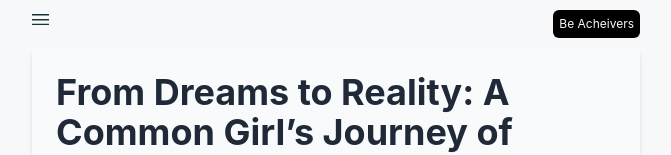
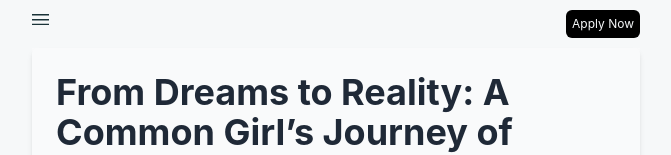
Before and after one commit to nadeemkhanrtm1/acheivers-org-2.0, a Next.js app: page /blog/from-dreams-to-reality-a-girls-journey-of-hope-and-resilience in a window 1280 px wide. Shown: the top 155 px of the page, without its empty margins (304-975 px from the left). Built offline with nearby package versions, Linux system fonts and the light colour scheme.

Commit message:
Apply Now

```diff
--- a/src/app/page.tsx
+++ b/src/app/page.tsx
@@ -42,11 +42,8 @@ export default function HomePage() {
   return (
     <main>
       <section>
-        <HillTopAdsInPagePush />
         <HeadLine />
-        <HillTopAds />
         <EmblaCarousel slidesArray={sliderArray} />
-        <HillTopAdsPopunder />
         <ExploreOurTopOpportunities />
         <OurSuccessStories />
         <HowItWorks />
--- a/src/components/HeadLine/HeadLine.tsx
+++ b/src/components/HeadLine/HeadLine.tsx
@@ -18,7 +18,7 @@ const HeadLine = () => {
         href='/get-started'
         className='bg-slate-900 text-white-50 text-white font-semibold h-12 px-6 rounded-lg w-full flex items-center justify-center mt-6'
       >
-        Get Started
+        Apply Now
       </Link>
     </div>
   );
--- a/src/components/Header/Header.tsx
+++ b/src/components/Header/Header.tsx
@@ -22,10 +22,10 @@ const Header: React.FC = () => {
     //   name: 'Blogs',
     //   href: '/blogs'
     // },
-    {
-      name: 'Our Process',
-      href: '/our-process'
-    },
+    // {
+    //   name: 'Our Process',
+    //   href: '/our-process'
+    // },
     {
       name: 'About Us',
       href: '/about',
@@ -95,7 +95,7 @@ const Header: React.FC = () => {
         href='/get-started'
         className='bg-black p-1.5 rounded-md text-white-50 text-xs'
       >
-        Be Acheivers
+        Apply Now
       </Link>
     </header>
   );
```
